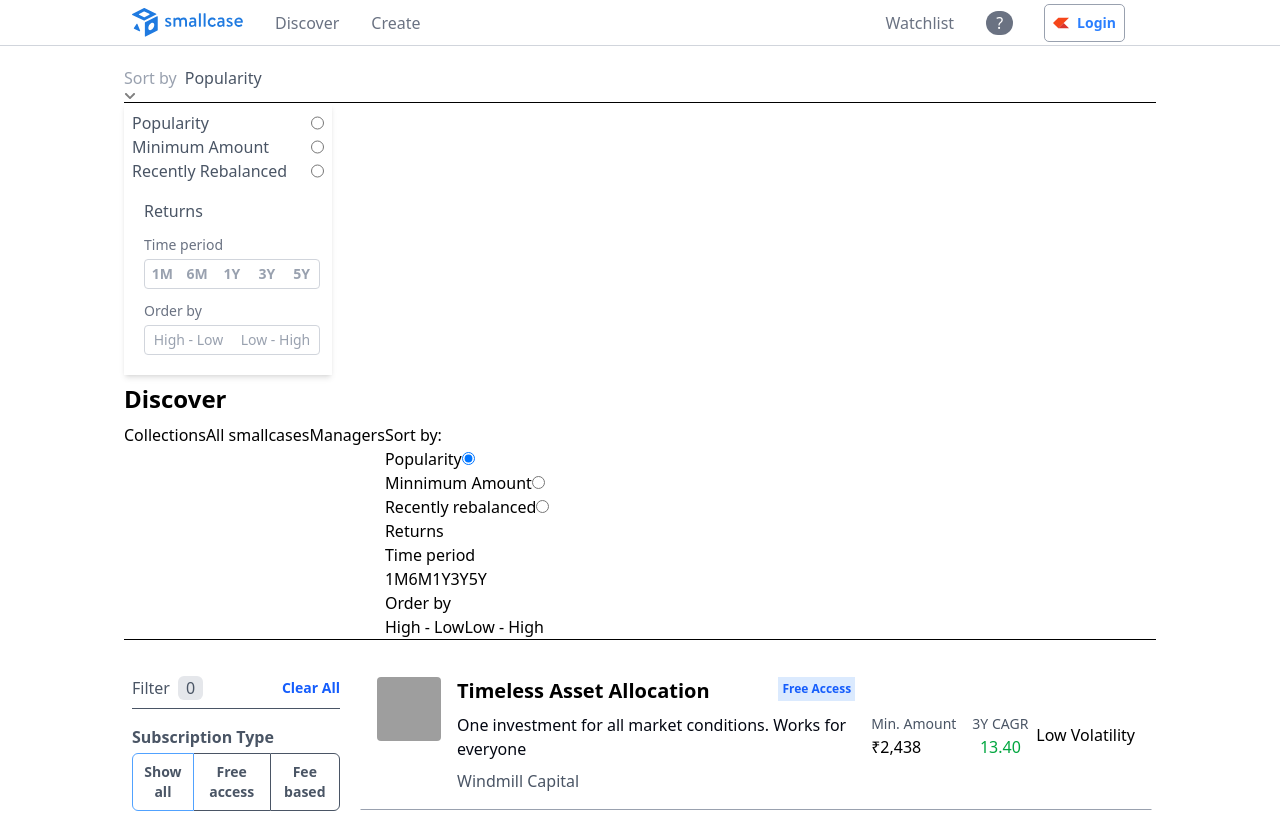
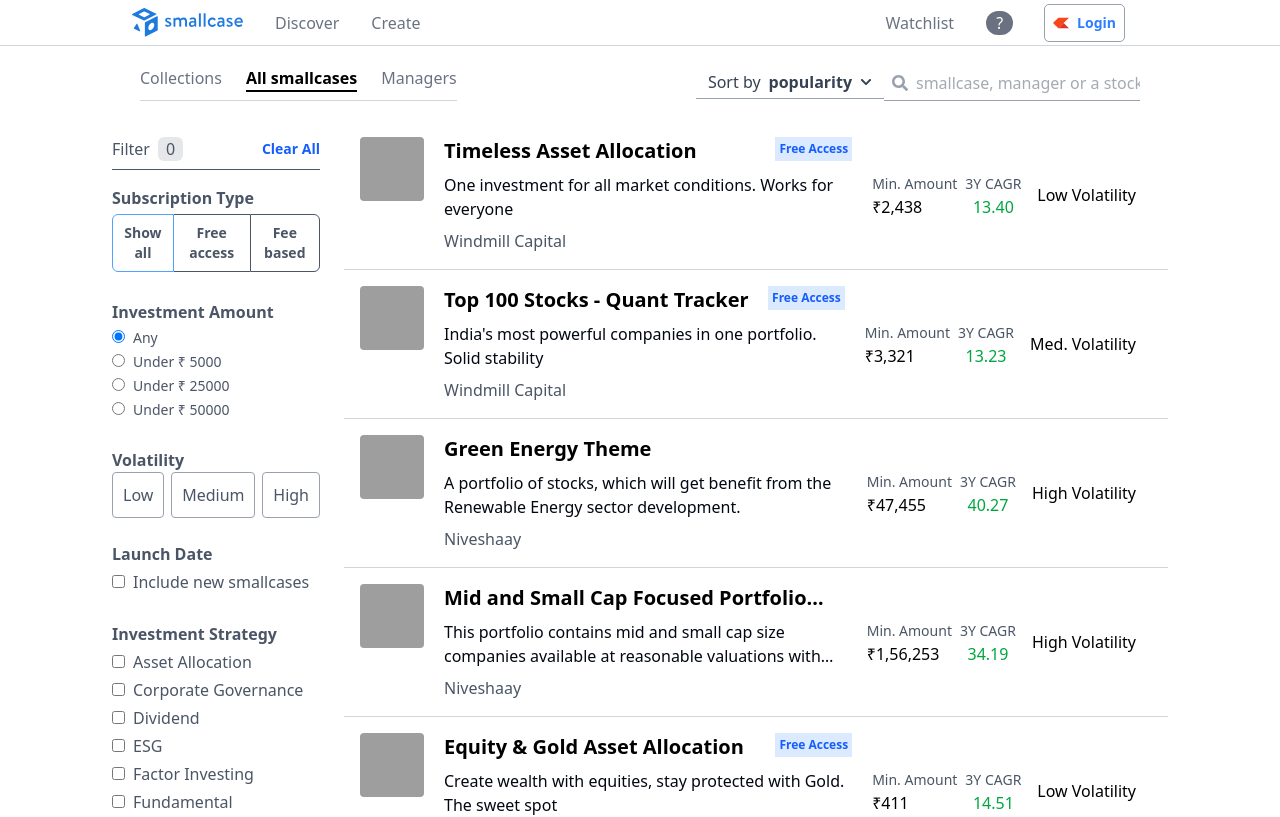
Before and after one commit to Gopal-Sable/smallcase-react, a React (Vite) app: page / in a window 1280 px wide. Shown: the top 817 px of the page. Built offline with nearby package versions, Linux system fonts and the light colour scheme; grey boxes are pictures that could not be loaded.

Commit message:
changes in sorting UI and used useEffect for fetching data

```diff
--- a/src/App.jsx
+++ b/src/App.jsx
@@ -1,10 +1,9 @@
 import "./App.css";
-import smallCaseData from "./assets/smallcases.json";
 import FilterSection from "./components/FilterSection";
 import Navbar from "./components/Navbar";
 import SmallCaseList from "./components/SmallCaseList";
 import { combinedFilter } from "./utils/filters";
-import { useState } from "react";
+import { useEffect, useState } from "react";
 import { getInvestmentStartegies } from "./utils/getInvestmentStrategies";
 import SortSection from "./components/SortSection";
 import { sortData } from "./utils/sortData";
@@ -16,9 +15,8 @@
     investementStrategy: [],
     newLaunch: [],
 };
+
 let initialSorting = {
-    //  sortType popularity  minimumAmount monthly halfyearly yearly threeYear fiveYear
-    // orderBy "High-Low" ,"Low-High"
     sortType: "popularity",
     orderBy: "High-Low",
 };
@@ -26,17 +24,49 @@
 function App() {
     const [filters, setFilters] = useState(initialFilters);
     const [sortBy, setSortBy] = useState(initialSorting);
-    let filterData = combinedFilter(smallCaseData.data, filters);
-    let investStrategyList = getInvestmentStartegies(smallCaseData.data);
-    let sortedData = sortData(filterData, sortBy);
+    const [smallCaseData, setSmallCaseData] = useState(null);
+    const [isLoading, setIsLoading] = useState(true);
+    const [isError, setIsError] = useState(null);
+
+    useEffect(() => {
+        async function getData() {
+            try {
+                const res = await fetch("./smallcases.json");
+                if (!res.ok) throw new Error("Failed to fetch data");
+                const data = await res.json();
+                setSmallCaseData(data);
+            } catch (error) {
+                setIsError(error.message);
+            } finally {
+                setIsLoading(false);
+            }
+        }
+        getData();
+    }, []);
+
+    //Showing loading and errors
+    if (isLoading) return <p className="text-center mt-5">Loading...</p>;
+    if (isError)
+        return <p className="text-center mt-5 text-red-500">{isError}</p>;
+
+    // smallCaseData.data exists before processing
+    const filterData = smallCaseData?.data
+        ? combinedFilter(smallCaseData.data, filters)
+        : [];
+    const investStrategyList = smallCaseData?.data
+        ? getInvestmentStartegies(smallCaseData.data)
+        : [];
+    const sortedData = sortData(filterData, sortBy);
 
     const clearAllfilters = () => {
         setFilters(initialFilters);
     };
+
     return (
         <>
             <Navbar />
             <SortSection sortBy={sortBy} setSortBy={setSortBy} />
+            <div className="w-fit mx-auto"></div>
             <div className="flex mt-4 justify-center">
                 <FilterSection
                     filters={filters}
--- a/src/components/ListItem.jsx
+++ b/src/components/ListItem.jsx
@@ -1,24 +1,28 @@
 import React from "react";
 import { CAGR_LABLE, LOGO_URL } from "../utils/constantsAndUrl";
-let divideByYear={
+let divideByYear = {
     monthly: 1,
     halfyearly: 1,
     yearly: 1,
     threeYear: 3,
     fiveYear: 5,
-}
+};
 const ListItem = ({ portfolio, sortBy }) => {
     let cagr = CAGR_LABLE.hasOwnProperty(sortBy.sortType)
-        ? portfolio.stats.returns[sortBy.sortType]*100 / divideByYear[sortBy.sortType]
-        : portfolio.platformData.ratios.cagr *100;
+        ? Math.pow(
+              1 + portfolio.stats.returns[sortBy.sortType],
+              1 / divideByYear[sortBy.sortType]
+          ) - 1
+        : portfolio.platformData.ratios.cagr;
     return (
-        <div className="flex hover:shadow-xl mx-2 w-198 border p-4 border-white border-b-gray-400 hover:rounded-lg hover:border-gray-400 hover:text-blue-500">
+        <div className="w-212 flex justify-center">
+            <div className="flex hover:shadow-xl mx-2 w-206 hover:w-full p-4 border-b border-b-gray-300 hover:rounded-lg hover:border hover:border-gray-300 hover:text-blue-500">
                 <img
                     className="w-16 h-16 mr-2 rounded-sm"
                     src={LOGO_URL + portfolio.scid + ".png"}
                     alt=""
                 />
-            <div className="flex flex-col mx-2">
+                <div className="flex flex-col mx-3">
                     <div className="flex justify-between">
                         <h2 className="text-xl font-bold line-clamp-1 mb-2">
                             {portfolio.info.name}
@@ -36,8 +40,8 @@
                         {portfolio.info.publisherName}
                     </span>
                 </div>
-            <div className="flex">
-                <div className="mx-2 text-nowrap self-center">
+                <div className="flex mx-2">
+                    <div className="text-nowrap self-center">
                         <label htmlFor="" className="text-gray-600 text-sm">
                             Min. Amount
                         </label>
@@ -58,20 +62,21 @@
                                 ? CAGR_LABLE[sortBy.sortType]
                                 : portfolio.platformData.ratios.cagrDuration}
                         </label>
-                    {}
                         <p
                             className={`${
                                 cagr < 0 ? "text-red-600" : "text-green-600"
                             } text-l font-medium`}
                         >
-                        {(cagr).toFixed(2)}
+                            {(cagr * 100).toFixed(2)}
                         </p>
                     </div>
-                <button className="text-nowrap">
-                    {portfolio.stats.ratios.riskLabel === "Medium Volatility"
+                    <button className="text-nowrap mx-2">
+                        {portfolio.stats.ratios.riskLabel ===
+                        "Medium Volatility"
                             ? "Med. Volatility"
                             : portfolio.stats.ratios.riskLabel}
                     </button>
+                </div>
             </div>
         </div>
     );
--- a/src/components/SortSection.jsx
+++ b/src/components/SortSection.jsx
@@ -1,186 +1,123 @@
-import React from "react";
-import { FaChevronDown } from "react-icons/fa";
-const TIME_PERIODS=["1M","6M","1Y","3Y","5Y"]
+import React, { useState } from "react";
+import { FaSearch, FaChevronDown } from "react-icons/fa";
+
+const TIME_PERIODS = [
+    { label: "1M", value: "monthly", displayValue: "1M Returns" },
+    { label: "6M", value: "halfyearly", displayValue: "6M Returns" },
+    { label: "1Y", value: "yearly", displayValue: "1Y CAGR" },
+    { label: "3Y", value: "threeYear", displayValue: "3Y CAGR" },
+    { label: "5Y", value: "fiveYear", displayValue: "5Y CAGR" },
+];
+
+const SORT_OPTIONS = [
+    { label: "Popularity", value: "popularity" },
+    { label: "Minimum Amount", value: "minimumAmount" },
+    { label: "Recently Rebalanced", value: "rebalanced" },
+    // { label: "Returns", value: "returns" },
+];
 
 const SortSection = ({ sortBy, setSortBy }) => {
-    //  sortType popularity  minimumAmount rebalnced monthly halfyearly yearly threeYear fiveYear
-    // orderBy "High-Low" ,"Low-High"
+    const [isDropdownOpen, setIsDropdownOpen] = useState(false);
+
     const handleSorting = (sortType) => {
         setSortBy((prev) => ({ ...prev, sortType }));
     };
+
     const handleOrder = (orderBy) => {
         setSortBy((prev) => ({ ...prev, orderBy }));
     };
+
     return (
-        <div className="flex mx-auto my-5 flex-col w-258">
+        <div className="w-250 flex mx-auto my-5 justify-between">
+            <div className="flex gap-6 border-b border-gray-300 pb-2">
+                <a href="#" className="text-gray-500 hover:text-black">
+                    Collections
+                </a>
+                <a
+                    href="#"
+                    className="text-black font-semibold border-b-2 border-black"
+                >
+                    All smallcases
+                </a>
+                <a href="#" className="text-gray-500 hover:text-black">
+                    Managers
+                </a>
+            </div>
+            <div className="flex">
+                <div className="relative">
+                    <button
+                        // onFocus={() => setIsDropdownOpen(true)}
+                        // onBlur={() => setIsDropdownOpen(false)}
+                        onClick={() => setIsDropdownOpen(!isDropdownOpen)}
+                        className="bg-white text-gray-700 border-b border-gray-400 px-3 py-1 flex items-center gap-2"
+                    >
+                        <span>Sort by</span>
+                        <span className="font-semibold">{sortBy.sortType}</span>
+                        <FaChevronDown
+                            fontSize="12px"
+                            className={isDropdownOpen ? "rotate-180" : ""}
+                        />
+                    </button>
 
-<div className="dropdown dropdown-center">
-              <div
-                tabIndex={0}
-                role="button"
-                className="btn border-0 bg-white border-b border-black rounded-none text-left"
+                    <ul
+                        className={`absolute ${
+                            isDropdownOpen ? "" : "hidden"
+                        } right-0 mt-1 bg-white rounded shadow-md z-10 p-2 w-48`}
                     >
-                <span className="text-gray-400 font-light text-md mr-2">
-                  Sort by
-                </span>
-                <span className="text-gray-600 font-light w-20">
-                  Popularity
-                </span>
-                <span className="ml-16">
-                  <FaChevronDown color="gray" fontSize="12px" />
-                </span>
-              </div>
-              <ul
-                tabIndex={0}
-                className="dropdown-content menu bg-base-100 rounded-box z-1 w-52 p-2 shadow-md"
+                        {SORT_OPTIONS.map((option) => (
+                            <li
+                                key={option.value}
+                                onClick={() => handleSorting(option.value)}
+                                className="p-2 hover:bg-gray-100 cursor-pointer text-gray-700"
                             >
-                <li>
-                  <div className="flex justify-between">
-                    <label htmlFor="popularity" className="text-gray-600">
-                      Popularity
-                    </label>
-                    <input type="radio" name="filter" id="popularity" />
-                  </div>
+                                {option.label}
                             </li>
-                <li>
-                  <div className="flex justify-between">
-                    <label htmlFor="minimum-amount" className="text-gray-600">
-                      Minimum Amount
-                    </label>
-                    <input type="radio" name="filter" id="minimum-amount" />
-                  </div>
-                </li>
-                <li>
-                  <div className="flex justify-between">
-                    <label
-                      htmlFor="recently-rebalanced"
-                      className="text-gray-600"
+                        ))}
+                        <div className="border-t mt-2 pt-2">
+                            <p className="text-gray-600">Time period</p>
+                            <div className="flex gap-2 mt-2">
+                                {TIME_PERIODS.map((time) => (
+                                    <button
+                                        key={time.value}
+                                        className="p-1 text-sm text-gray-600 hover:bg-gray-100 cursor-pointer border rounded"
+                                        onClick={() =>
+                                            handleSorting(time.value)
+                                        }
                                     >
-                      Recently Rebalanced
-                    </label>
-                    <input
-                      type="radio"
-                      name="filter"
-                      id="recently-rebalanced"
-                    />
-                  </div>
-                </li>
-
-                <div className="mt-4 ml-3 w-44">
-                  <p className="mb-1 text-gray-600">Returns</p>
-                  <div className="mt-3">
-                    <p className="text-sm text-gray-500">Time period</p>
-
-                    <div className="border border-gray-300 rounded flex my-1">
-                      {TIME_PERIODS.map((btn) => (
-                        <button key={btn} className="p-1 hover:bg-gray-100 cursor-pointer text-center w-full text-gray-400 font-semibold text-sm">
-                          {btn}
+                                        {time.label}
                                     </button>
                                 ))}
                             </div>
-
-                    <div className="my-3">
-                      <p className="text-sm text-gray-500">Order by</p>
-                      <div className="flex border border-gray-300 rounded mt-1">
-                        <button className="p-1 hover:bg-gray-100 cursor-pointer text-center w-full text-gray-400 text-sm">
+                            <p className="text-gray-600 mt-3">Order by</p>
+                            <div className="flex gap-2 mt-1">
+                                <button
+                                    className="p-1 text-sm text-gray-600 hover:bg-gray-100 cursor-pointer border rounded w-full"
+                                    onClick={() => handleOrder("High-Low")}
+                                >
                                     High - Low
                                 </button>
-                        <button className="p-1 hover:bg-gray-100 cursor-pointer text-center w-full text-gray-400 text-sm">
+                                <button
+                                    className="p-1 text-sm text-gray-600 hover:bg-gray-100 cursor-pointer border rounded w-full"
+                                    onClick={() => handleOrder("Low-High")}
+                                >
                                     Low - High
                                 </button>
                             </div>
                         </div>
-                  </div>
-                </div>
                     </ul>
                 </div>
-
-
-
-            <h1 className="text-2xl font-semibold my-2">Discover</h1>
-            <div className="flex border-b gray-400">
-                <div className="">
-                    <a href="">
-                        <h4 className="">Collections</h4>
-                    </a>
-                </div>
-                <div className="">
-                    <a href="">
-                        <h4 className="RouteTab__tab_element__3sbHa inline-block font-regular text-16 text-normal RouteTab__tab_active__1JHps">
-                            All smallcases
-                        </h4>
-                    </a>
-                </div>
-                <div className="RouteTab__tab__25-kK">
-                    <a href="">
-                        <h4 className="RouteTab__tab_element__3sbHa inline-block font-regular text-16 text-normal">
-                            Managers
-                        </h4>
-                    </a>
-                </div>
-                <div className="clearfix">
-                    <div>
-                        <p>Sort by:</p>
-                        <div>
-                            <div>
-                                <label htmlFor="">Popularity</label>
+                {/* </div> */}
+                <div className="relative flex items-center border-b border-gray-400 w-64">
+                    <FaSearch className="absolute left-2 text-gray-400" />
                     <input
-                                    type="radio"
-                                    onChange={() => handleSorting("popularity")}
-                                    checked={sortBy.sortType === "popularity"}
-                                    name=""
-                                    id=""
+                        type="text"
+                        placeholder="smallcase, manager or a stock..."
+                        className="pl-8 py-1 w-full outline-none text-gray-600"
                     />
-                            </div>
-                            <div>
-                                <label htmlFor="">Minnimum Amount</label>
-                                <input
-                                    type="radio"
-                                    name=""
-                                    onChange={() =>
-                                        handleSorting("minimumAmount")
-                                    }
-                                    checked={
-                                        sortBy.sortType === "minimumAmount"
-                                    }
-                                    id=""
-                                />
-                            </div>
-                            <div>
-                                <label htmlFor="">Recently rebalanced</label>
-                                <input
-                                    type="radio"
-                                    onChange={() => handleSorting("rebalnced")}
-                                    checked={sortBy.sortType === "rebalnced"}
-                                    name=""
-                                    id=""
-                                />
-                            </div>
-                            <div>
-                                <label htmlFor="">Returns</label>
-                                <div>
-                                    <span>Time period</span>
-                                    <div>
-                                        <button onClick={()=>handleSorting("monthly")}>1M</button>
-                                        <button onClick={()=>handleSorting("halfyearly")}>6M</button>
-                                        <button onClick={()=>handleSorting("yearly")}>1Y</button>
-                                        <button onClick={()=>handleSorting("threeYear")}>3Y</button>
-                                        <button onClick={()=>handleSorting("fiveYear")}>5Y</button>
-                                    </div>
-                                </div>
-                                <div>
-                                    <span>Order by</span>
-                                    <div>
-                                        <button onClick={()=>handleOrder("High-Low")}>High - Low</button>
-                                        <button onClick={()=>handleOrder("Low-High")}>Low - High</button>
-                                    </div>
-                                </div>
-                            </div>
-                        </div>
-                    </div>
                 </div>
             </div>
         </div>
     );
 };
+
 export default SortSection;
```
Also changed, not shown: public/smallcases.json (renamed from src/assets/smallcases.json). Lines whose indentation alone changed are shown as unchanged.
